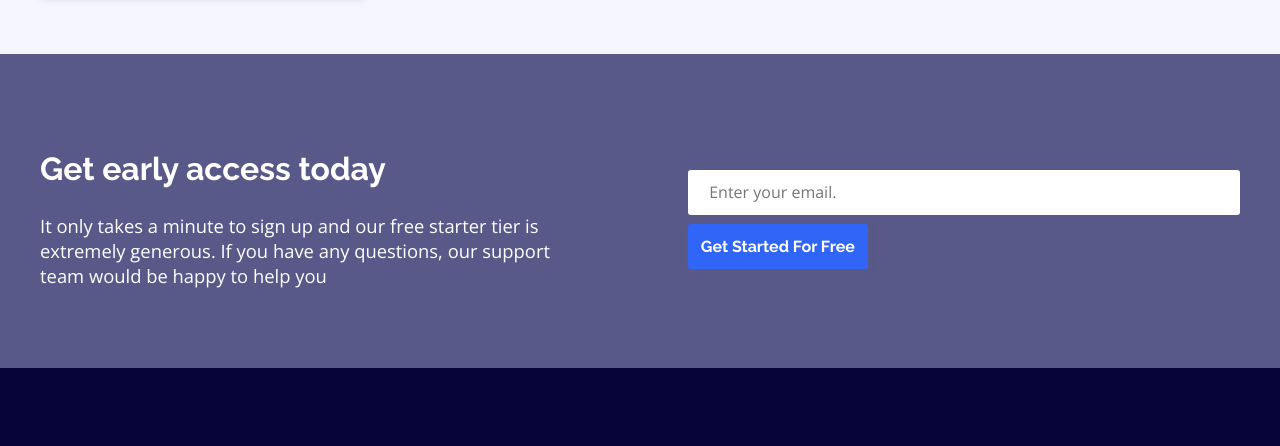
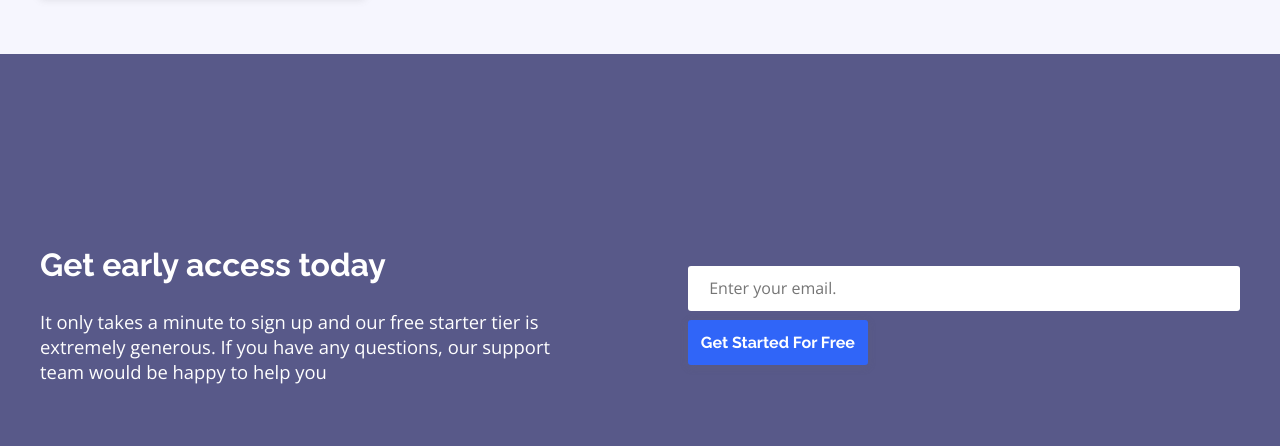
Before and after one commit to sriveer-me/fylo-landing-page, a website built with Parcel: page src/index.html in a window 1280 px wide. Shown: the part 1380-1826 px from the top of the page. Built offline with nearby package versions, Linux system fonts and the light colour scheme.

Commit message:
padding fixed for get-early access section.

```diff
--- a/src/main.scss
+++ b/src/main.scss
@@ -244,12 +244,12 @@ section.usuage{
 section.get-early-access{
     background-color: $color-primary-alternate;
     @extend .wrapper;
-    padding-top: 3.2rem;
-    padding-bottom: 3.2rem;
+    padding-top: 6rem;
+    padding-bottom: 5rem;
 
     @include for-desktop-up{
-        padding-top: 6rem;
-        padding-bottom: 5rem;
+        padding-top: 12rem;
+        padding-bottom: 10rem;
 
         .columns{
             display: flex;
```
